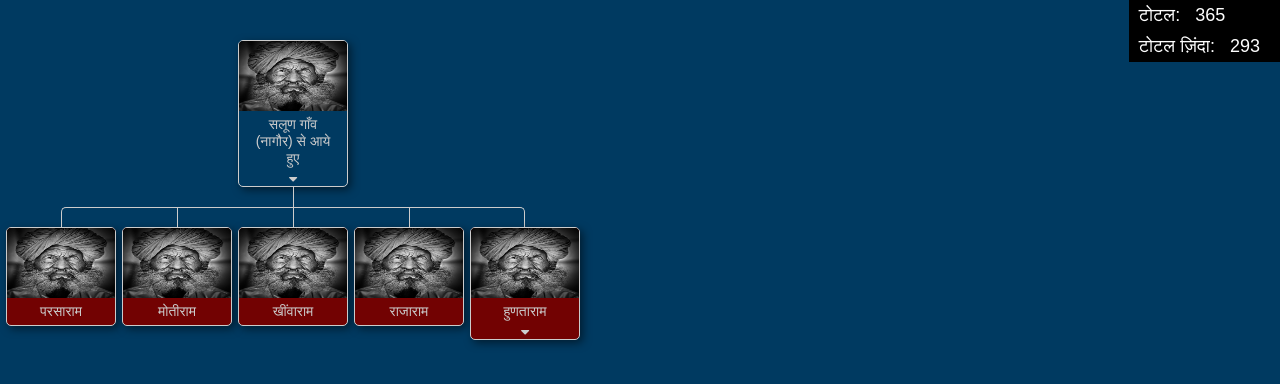
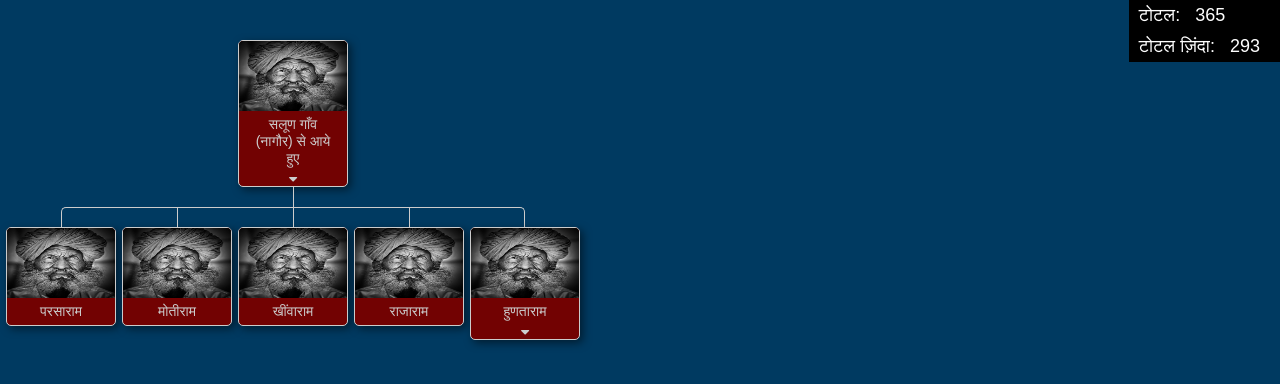
Before and after one commit to arvind-007/ckb, a plain HTML site: page index.html in a window 1280 px wide. Shown: the top 384 px of the page. Drawn offline with nearby package versions, Linux system fonts and the light colour scheme.

Commit message:
Update index.html

```diff
--- a/index.html
+++ b/index.html
@@ -31,7 +31,7 @@
     <nav class="nav">
       <ul>
         <li id="root">
-          <a>
+          <a class="dead">
             <img
               src="https://arvind-007.github.io/ckb/imgs/male_man.jpg"
               style="height: 70px; width: 100%"
```
